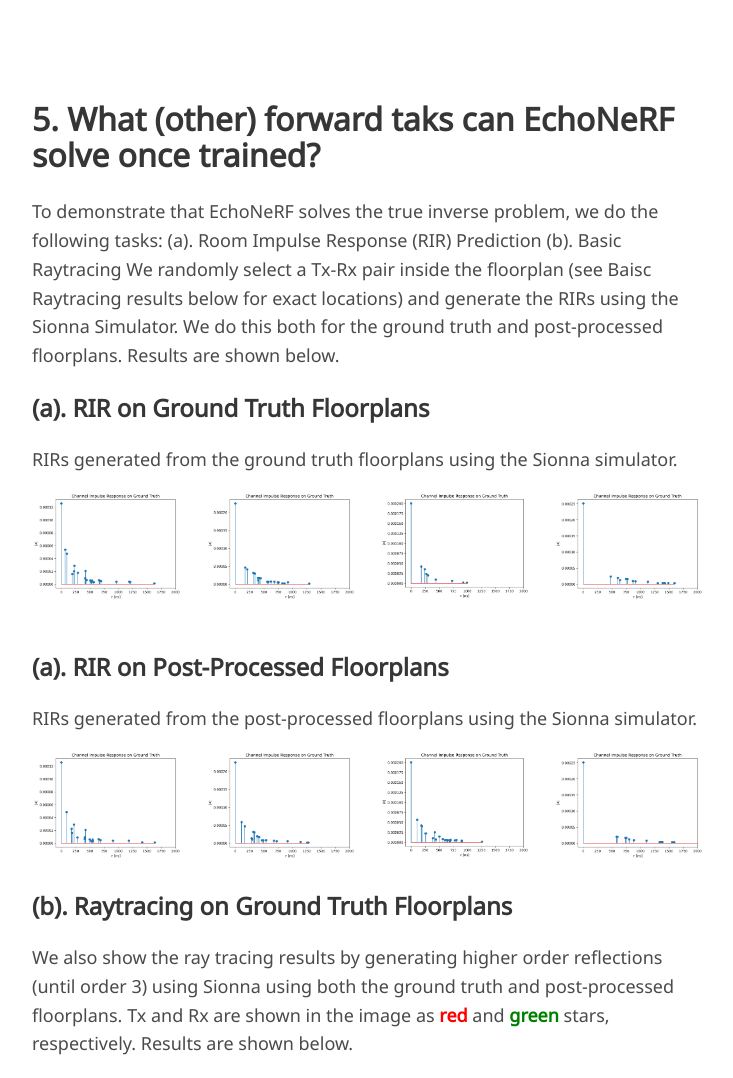
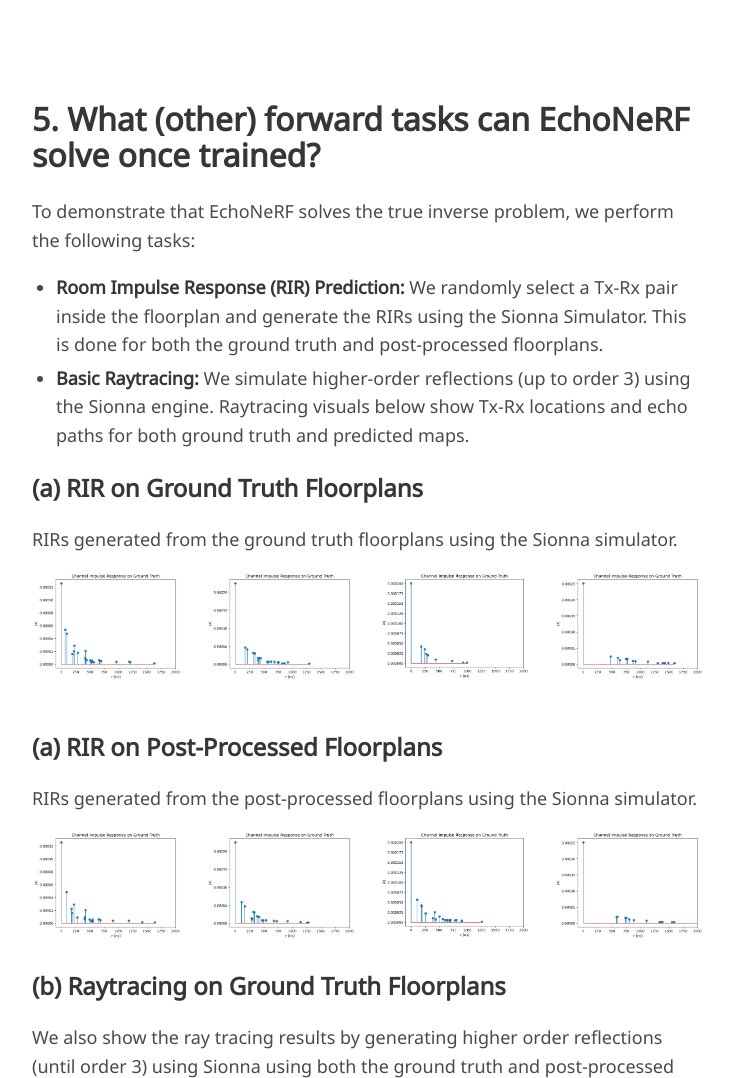
Before and after one commit to echonerf/echonerf.github.io, a plain HTML site: page index.html in a window 1280 px wide. Shown: the part 4428-5506 px from the top of the page, without its empty margins (272-1005 px from the left). Drawn offline with nearby package versions, Linux system fonts and the light colour scheme; a web font is replaced by a local one.

```diff
--- a/index.html
+++ b/index.html
@@ -207,8 +207,8 @@
     <h3 class="title is-4" style="margin-top: 1rem;">Post-processed images (via diffusion models)</h3>
     <div class="content">
       <p>We can also use generative priors to improve the output of EchoNeRF.
-        We first train a diffusion model on the Zind dataset, which contains clean floorplans.
-        Once trained, we perform denoising only over the final steps of the diffusion process, starting from the EchoNeRF's output inserted at time step 100.
+        We first train a diffusion model (DDPM) on the ZInD dataset, which contains clean floorplans.
+        Once trained, we perform denoising only over the final steps of the diffusion process, starting from the EchoNeRF's output inserted at time step t=100.
         The final outputs after denoising are shown below.
       </p>
     </div>
@@ -266,19 +266,35 @@
 
 <section class="section">
   <div class="container">
-    <h2 class="title is-3">5. What (other) forward taks can EchoNeRF solve once trained?</h2>
+    <h2 class="title is-3">5. What (other) forward tasks can EchoNeRF solve once trained?</h2>
+
     <div class="content">
+      <p>To demonstrate that EchoNeRF solves the true inverse problem, we perform the following tasks:
+      <ul style="margin-left: 1.5rem;">
+        <li>
+          <strong>Room Impulse Response (RIR) Prediction:</strong>
+          We randomly select a Tx-Rx pair inside the floorplan and generate the RIRs using the Sionna Simulator. This is done for both the ground truth and post-processed floorplans.
+        </li>
+        <li>
+          <strong>Basic Raytracing:</strong>
+          We simulate higher-order reflections (up to order 3) using the Sionna engine. Raytracing visuals below show Tx-Rx locations and echo paths for both ground truth and predicted maps.
+        </li>
+      </ul>
+    </div>
+
+    <!-- <div class="content">
       <p>To demonstrate that EchoNeRF solves the true inverse problem, we do the following tasks:
-        (a). Room Impulse Response (RIR) Prediction
-        (b). Basic Raytracing
-        We randomly select a Tx-Rx pair inside the floorplan (see Baisc Raytracing results below for exact locations) and generate the RIRs using the Sionna Simulator.
+        (a) Room Impulse Response  <span style="font-weight: bold;">(RIR) Prediction</span>
+        (b) <span style="font-weight: bold;">Basic Raytracing.</span>
+        We randomly select a Tx-Rx pair inside the floorplan (see Raytracing results below for exact locations) and generate the RIRs using the Sionna Simulator.
         We do this both for the ground truth and post-processed floorplans.
         Results are shown below.
       </p>
-    </div>
+    </div> -->
+
     <div class="content">
       <!-- Row 1: RIR on Ground Truth Floorplans -->
-      <h3 class="title is-4">(a). RIR on Ground Truth Floorplans</h3>
+      <h3 class="title is-4">(a) RIR on Ground Truth Floorplans</h3>
       <p>RIRs generated from the ground truth floorplans using the Sionna simulator.</p>
       <div class="columns">
         <div class="column"><img src="./static/images/2_gt_channel_impulse_response.png" style="width: 100%;" alt="RIR GT 1"></div>
@@ -287,7 +303,7 @@
         <div class="column"><img src="./static/images/8_gt_channel_impulse_response.png" style="width: 100%;" alt="RIR GT 4"></div>
       </div>
       <!-- Row 2: RIR on Post-Processed Floorplans -->
-      <h3 class="title is-4">(a). RIR on Post-Processed Floorplans</h3>
+      <h3 class="title is-4">(a) RIR on Post-Processed Floorplans</h3>
       <p>RIRs generated from the post-processed floorplans using the Sionna simulator.</p>
       <div class="columns">
         <div class="column"><img src="./static/images/2_pred_channel_impulse_response.png" style="width: 100%;" alt="RIR PP 1"></div>
@@ -300,7 +316,7 @@
 
     <div class="content">
       <!-- Row 1: RIR on Ground Truth Floorplans -->
-      <h3 class="title is-4">(b). Raytracing on Ground Truth Floorplans</h3>
+      <h3 class="title is-4">(b) Raytracing on Ground Truth Floorplans</h3>
       <div class="content">
         <p>We also show the ray tracing results by generating higher order reflections (until order 3) using Sionna using both the ground truth and post-processed floorplans.
           <!-- Tx-Rx pairs can be found by observing the ray intersections. -->
@@ -332,7 +348,7 @@
       </div>
 
       <!-- Row 2: RIR on Post-Processed Floorplans -->
-      <h3 class="title is-4">(b). Raytracing on Post-Processed Floorplans</h3>
+      <h3 class="title is-4">(b) Raytracing on Post-Processed Floorplans</h3>
       <!-- <p>We use the post-processed floorplan to generate the RIRs. The RIRs are generated using the Sionna Simulator.</p> -->
       <div class="columns is-gapless">
         <div class="column" style="padding: 0;">
```
